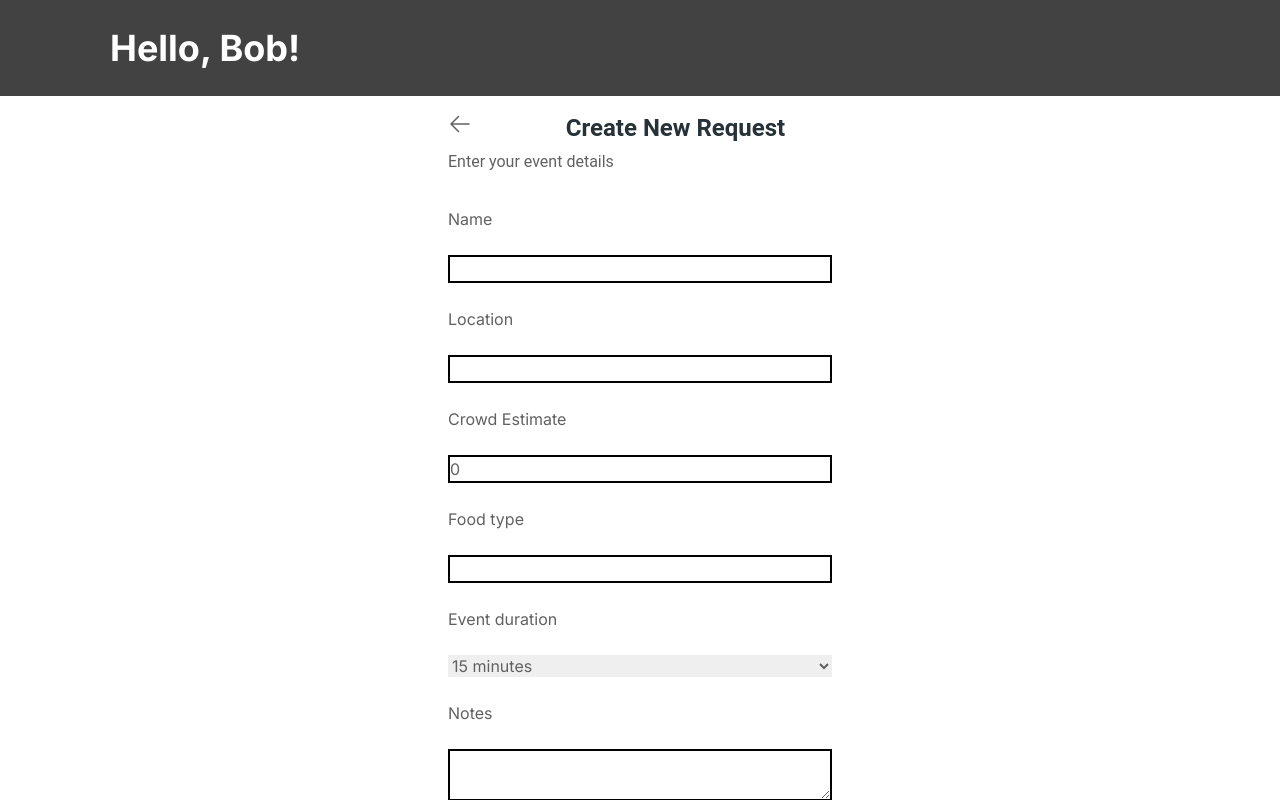
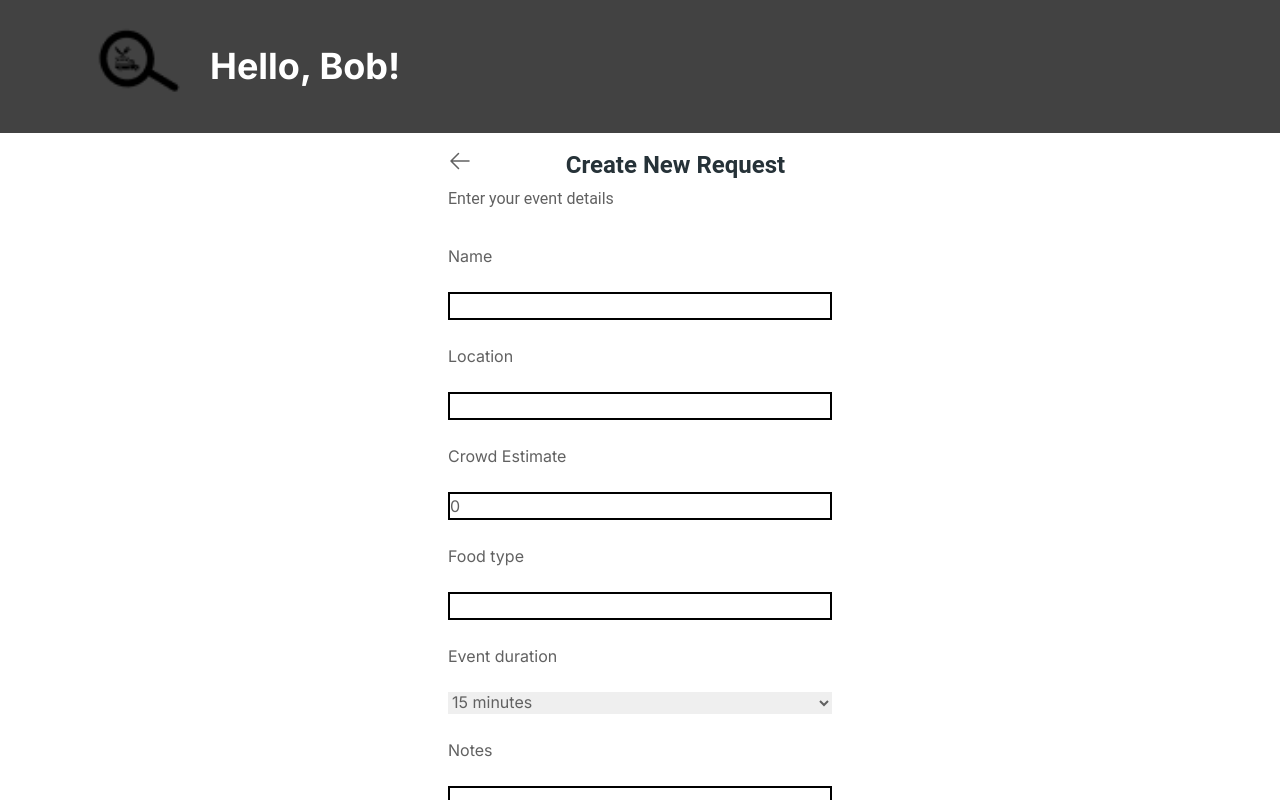
Before and after one commit to Adam43/FoodOpp-App, a Next.js app in the folder food-opp/: page /user/new-request in a window 1280 px wide. Shown: the top 800 px of the page. Built offline with nearby package versions, Linux system fonts and the light colour scheme.

Commit message:
logo added

```diff
--- a/food-opp/app/user/Header.js
+++ b/food-opp/app/user/Header.js
@@ -2,6 +2,7 @@ import {} from 'react';
 import Link from 'next/link';
 // import Logo from "../images/logo.png" //Having issues with the imag imports
 import Caret from 'next/image'; //Having issues with the imag imports
+import Image from 'next/image';
 
 export default function Header() {
   // const result = await
@@ -13,10 +14,10 @@ export default function Header() {
       <div className="container mx-auto flex flex-wrap p-5 flex-col md:flex-row ">
         <a className="flex title-font font-medium items-center text-gray-100 mb-4 md:mb-0"></a>
         <div name="logo" className="flex self-center">
-          {/* <img src={Logo} alt="FoodOpp Logo" /> */}
+           <Image src="/logo.png" alt="FoodOpp Logo" width="100" height="100" />
         </div>
         {/* <img src={"../images/caret.png"} /> */}
-        <h1 className="px-3 m-2 text-white font-bold text-4xl">Hello, {userName}!</h1>
+        <h1 className="px-3 m-2 text-white font-bold text-4xl self-center">Hello, {userName}!</h1>
         <div></div>
       </div>
     </header>
```
Also changed, not shown: food-opp/public/logo.png (added).
